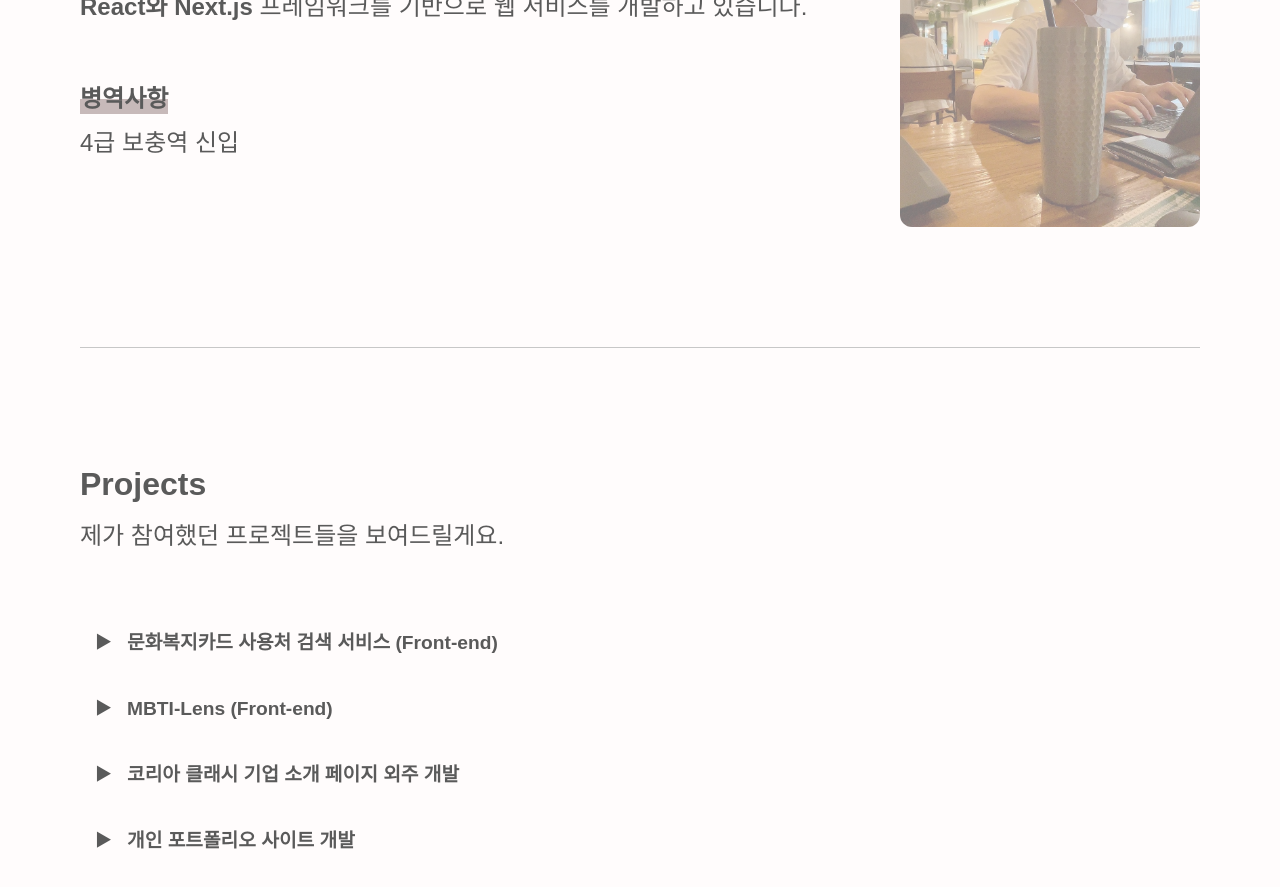
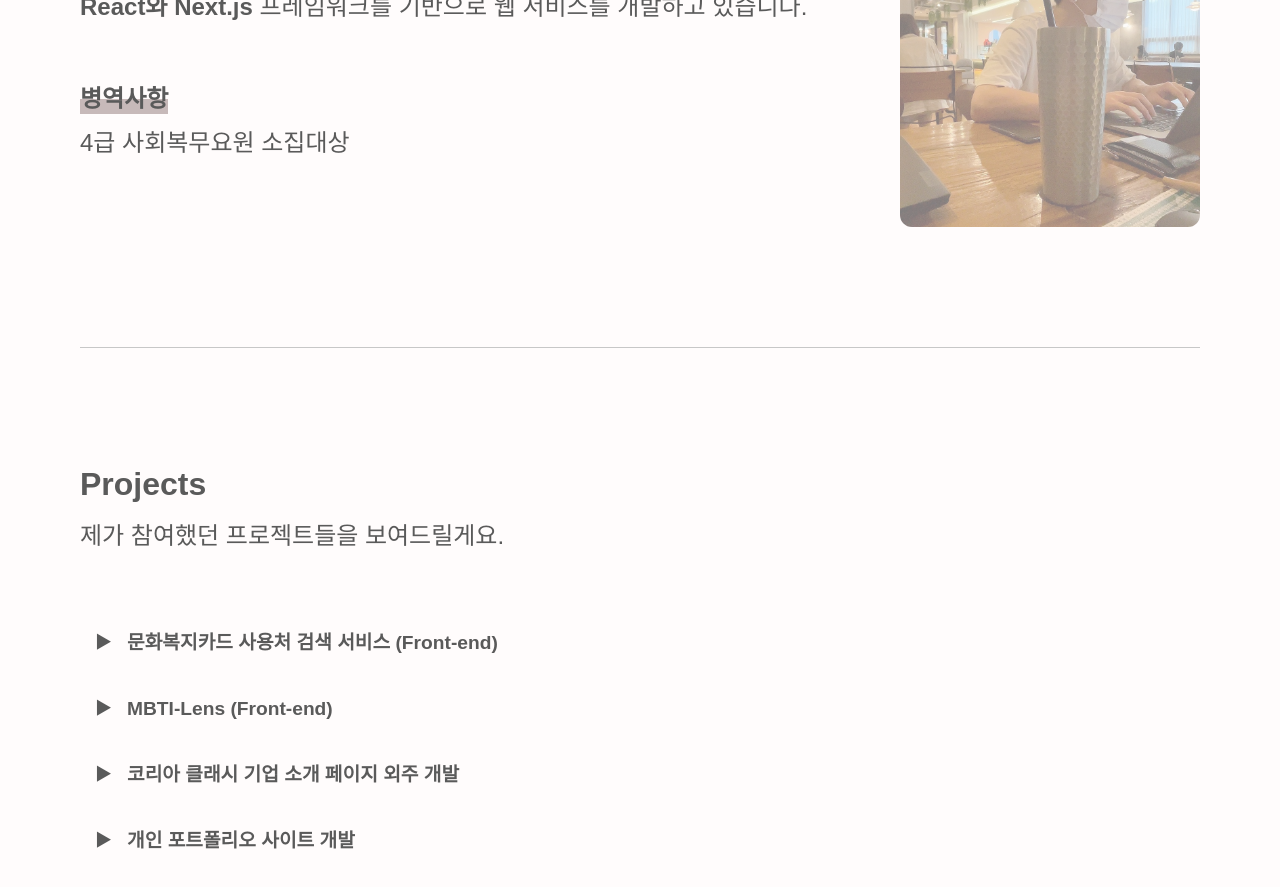
Before and after one commit to nyongone/nyongportfolio-v2, a React (Vite) app: page / in a window 1280 px wide. Shown: the part 1040-1927 px from the top of the page. Built offline with nearby package versions, Linux system fonts and the light colour scheme; a web font is replaced by a local one.

Commit message:
chore: 병역사항 수정

```diff
--- a/src/App.tsx
+++ b/src/App.tsx
@@ -86,7 +86,7 @@ const App = () => {
                   병역사항
                 </Section2.Content.Paragraph.Label>
                 <Section2.Content.Paragraph.Content>
-                  4급 보충역 신입
+                  4급 사회복무요원 소집대상
                 </Section2.Content.Paragraph.Content>
               </Section2.Content.Paragraph.Container>
             </Section2.Content.Paragraphs>
```
